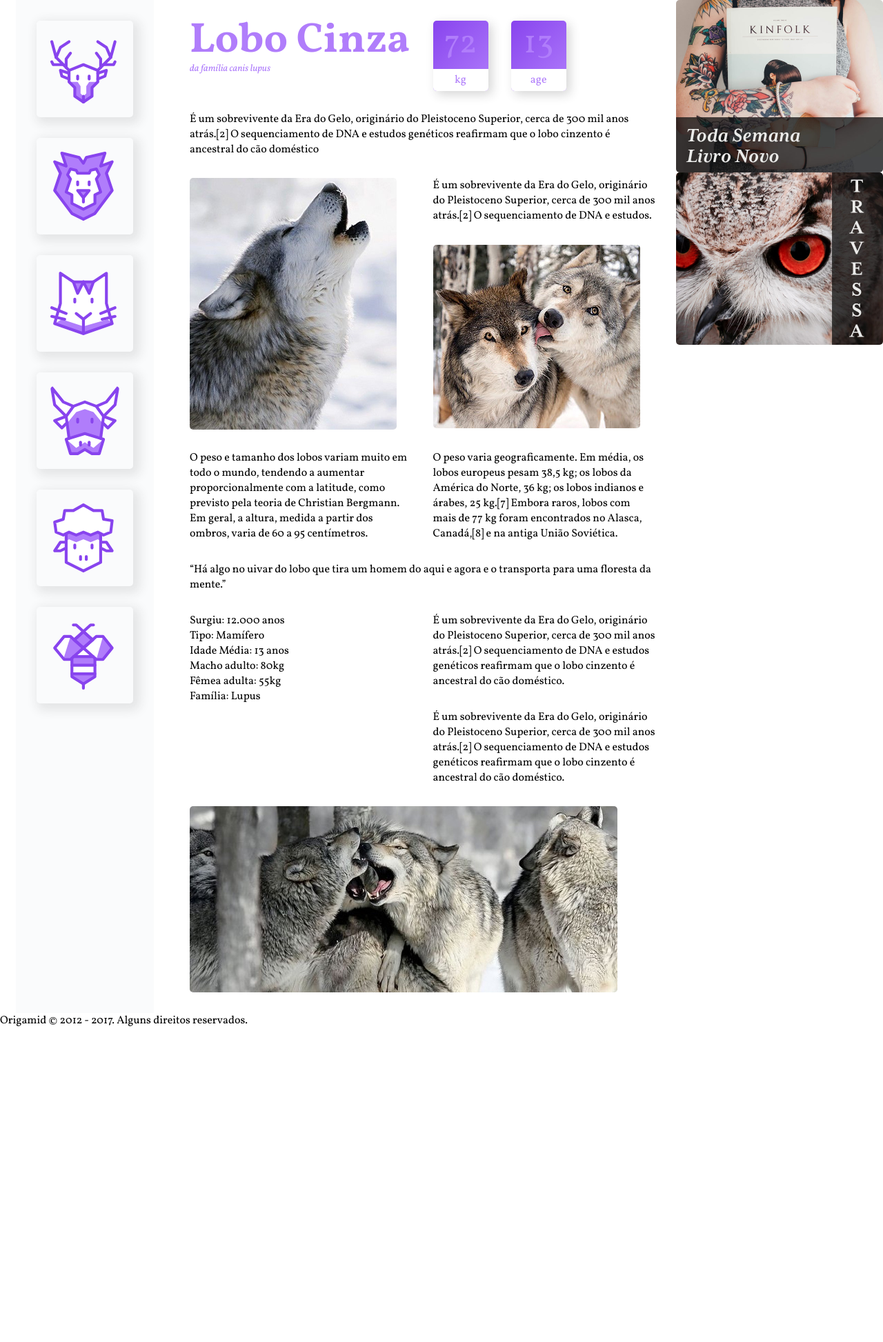
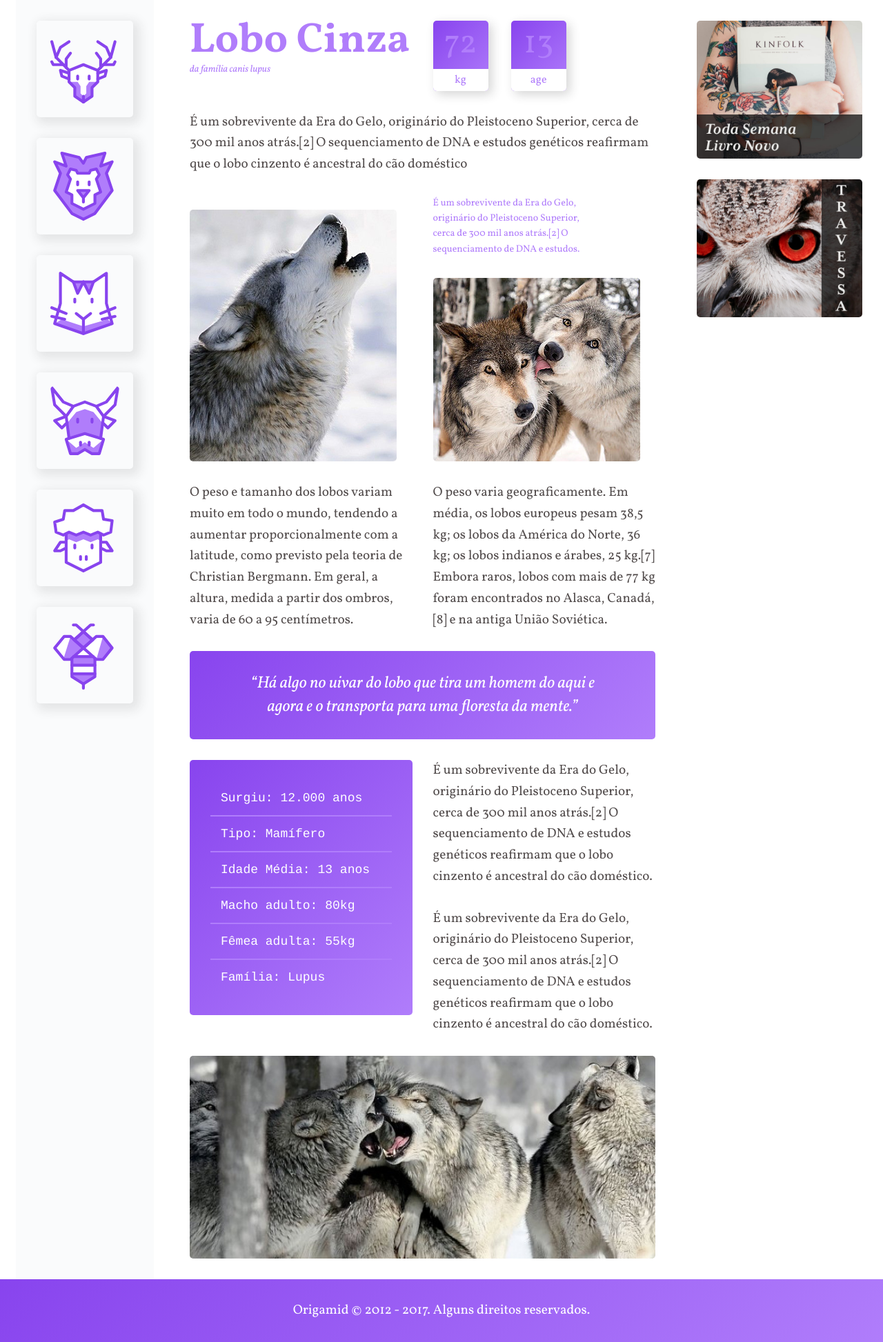
Before and after one commit to Joynann/Estudos, a PHP site: page / in a window 1280 px wide. Shown: the part 104-2050 px from the top of the page at 69% size. Before the commit the page ends 1592 px from the top, so only its background shows below. Run offline with PHP 8.4, Linux system fonts and the light colour scheme.

Commit message:
Atualizando Wildbeast 3
Estrutura do site completa.

```diff
--- a/Projetos/Wildbeast/css/style.css
+++ b/Projetos/Wildbeast/css/style.css
@@ -6,6 +6,8 @@
 :root {
     --cor0: #8844ee;
     --cor1: #b07dfb;
+
+    --gradient: linear-gradient(135deg, var(--cor0), var(--cor1));
 
     --font-padrao: 'Vollkorn', Georgia, serif;
 }
@@ -44,7 +46,7 @@ a {
 .header {
     grid-area: header;
 
-    background: linear-gradient(135deg, var(--cor0), var(--cor1));
+    background: var(--gradient);
     padding: 2.2em;
 
     display: grid;
@@ -130,7 +132,7 @@ a {
 .header-main-title p {
     font-size: 0.875em;
     font-style: italic;
-    color: #af7dfb;
+    color: var(--cor1);
 }
 
 .header-main-info {
@@ -139,7 +141,7 @@ a {
 
 .header-main-info div {
     display: inline-block;
-    background: linear-gradient(135deg, var(--cor0), var(--cor1));
+    background: var(--gradient);
     text-align: center;
     font-size: 3em;
     padding: 0px 16px 0 16px;
@@ -168,8 +170,20 @@ a {
     margin-left: 30px;
 }
 
+p {
+    font-size: 1.2em;
+    line-height: 1.6em;
+    color: rgba(10, 2, 2, 0.7);
+}
+
 .p-1 {
     grid-column: 1 / -1;
+}
+
+.p-2 {
+    width: 220px;
+    font-size: 0.875em;
+    color: var(--cor1);
 }
 
 .imagem-1 {
@@ -177,27 +191,72 @@ a {
     grid-row: span 2;
 }
 
+.imagem-1, .imagem-2 {
+    align-self: end;
+}
+
 .citacao {
     grid-column: 1 / -1;
+
+    background: var(--gradient);
+    padding: 30px 60px;
+    border-radius: 5px;
+    text-align: center;
+    color: white;
+    font-size: 1.5em;
+    font-style: italic;
 }
 
 main ul {
     grid-row: span 2;
+    align-self: start;
+
+    background: var(--gradient);
+    padding: 30px;
+    border-radius: 5px;
+}
+
+main ul li {
+    padding: 15px;
+    color: white;
+    font-size: 1.125em;
+    font-family: Courier, monospace;
+}
+
+main ul li + li {
+    border-top: 2px solid var(--cor1);
 }
 
 .imagem-3 {
     grid-column: 1 / -1;
 }
 
+.imagem-3 img {
+    width: 100%;
+}
+
 /* anuncio */
 
 .anuncio {
     grid-area: anuncio;
+
+    padding: 0 30px;
 }
 
+.anuncio div {
+    margin-top: 30px;
+}
 
 /* footer */
 
 .footer {
     grid-area: footer;
+
+    padding: 30px 0;
+    background: var(--gradient);
+    text-align: center;
 }
+
+.footer p {
+    color: white;
+}
```
